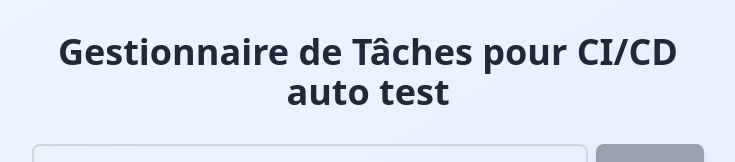
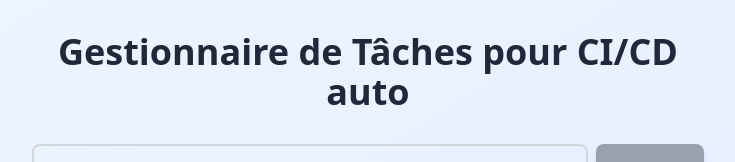
Before and after one commit to Johary-dev/ci_cd_practice, a React (Vite) app in the folder front/: page / in a window 1280 px wide. Shown: the top 162 px of the page, without its empty margins (272-1007 px from the left). Built offline with nearby package versions, Linux system fonts and the light colour scheme; no server answers.

Commit message:
Update background gradient class and refine application title for CI/CD task manager

```diff
--- a/front/src/App.tsx
+++ b/front/src/App.tsx
@@ -58,10 +58,10 @@
   };
 
   return (
-    <div className="min-h-screen bg-gradient-to-br from-blue-50 to-indigo-100 py-8 px-4">
+    <div className="min-h-screen bg-linear-to-br from-blue-50 to-indigo-100 py-8 px-4">
       <div className="max-w-2xl mx-auto">
         <h1 className="text-4xl font-bold text-gray-800 mb-8 text-center">
-          Gestionnaire de Tâches pour CI/CD auto test
+          Gestionnaire de Tâches pour CI/CD auto
         </h1>
 
         {/* Formulaire d'ajout */}
```
